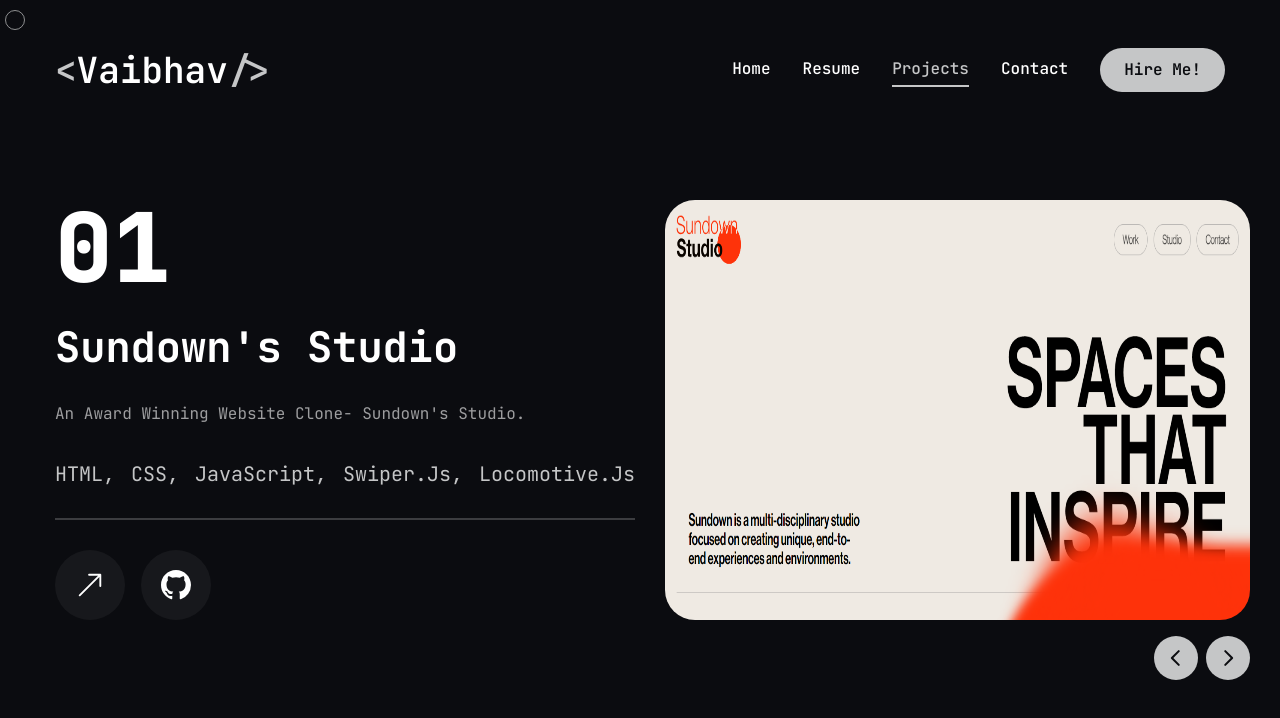
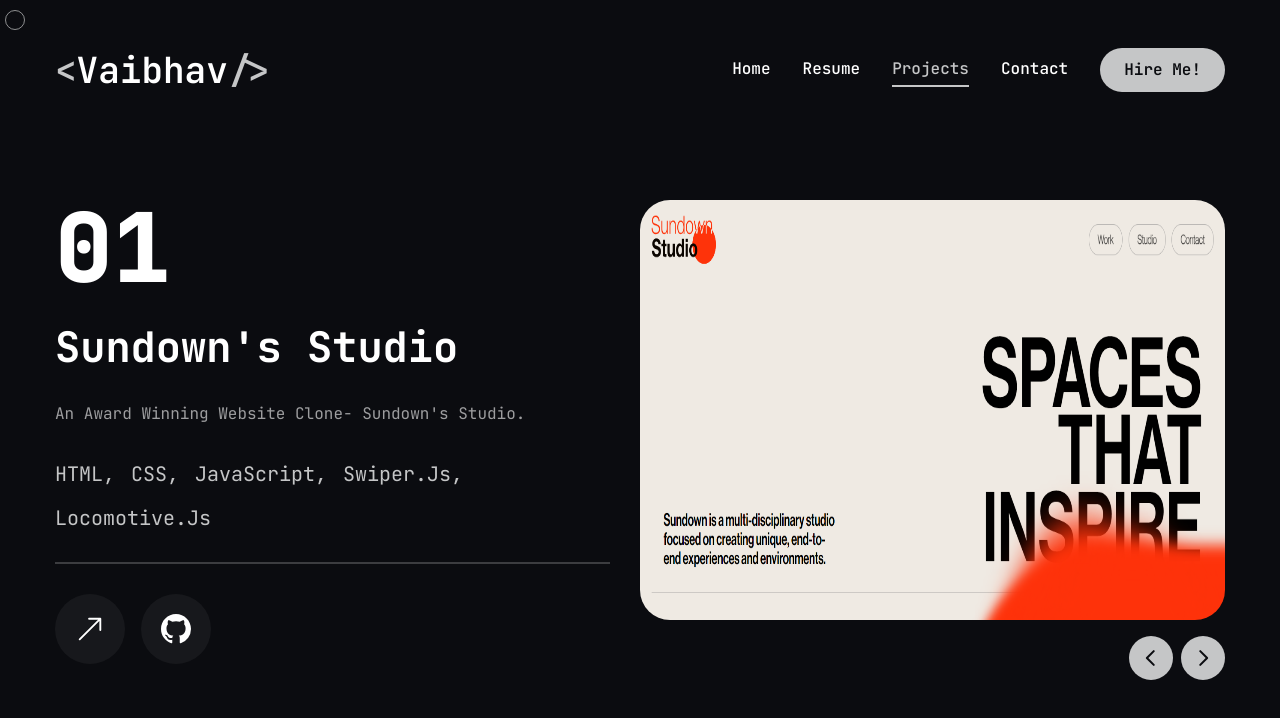
Before and after one commit to pwrvbh-9/My-Portfolio-Project, a Next.js app: page /projects in a window 1280 px wide. Shown: the top 718 px of the page. Built offline with nearby package versions, Linux system fonts and the light colour scheme.

Commit message:
Update page.jsx

```diff
--- a/app/projects/page.jsx
+++ b/app/projects/page.jsx
@@ -76,7 +76,7 @@
               </div>
               <h2 className="text-[42px] font-bold leading-none text-white group-hover:text-accent transition-all duration-500 capitalize">{project.title}</h2>
               <p className="text-white/60 capitalize">{project.description}</p>
-              <ul className="flex gap-4 ">
+              <ul className="flex gap-4 flex-wrap">
                 {project.stack.map((item, index) => (
                   <li key={index} className="capitalize text-accent text-xl">
                     {item.name}
@@ -127,7 +127,7 @@
                   <Image
                     src={project.image}
                     fill
-                    className="object-fit w-[580px] rounded-[30px]"
+                    className="object-fit xl:w-[580px] rounded-[30px]"
                     alt=""
                   />
                 </div>
```
